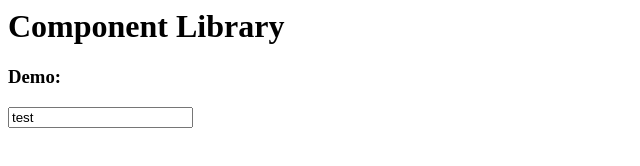
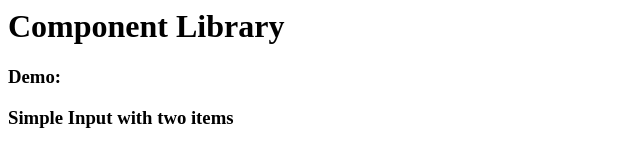
Before and after one commit to JaminQuimby/jtags, a website: page src/app/index.html in a window 1280 px wide. Shown: the whole page, without its empty margins (0-640 px from the left). Drawn offline with Linux system fonts and the light colour scheme.

Commit message:
unwired avanced demo

```diff
--- a/src/app/index.html
+++ b/src/app/index.html
@@ -7,9 +7,6 @@
     Demo:
   </h3>
 
-
-    <j-tag-demo #jtag>
-      <input
-      [jTagInputData]="jtag" value="test"/>
-    </j-tag-demo>
+  <h3>Simple Input with two items</h3>
+  <j-tag-input (ngModel)="['Javascript', 'Typescript']" [modelAsStrings]="true"></j-tag-input>
 </div>
```
Also changed, not shown: src/app/app-extras.module.ts (+1 -11 lines).
